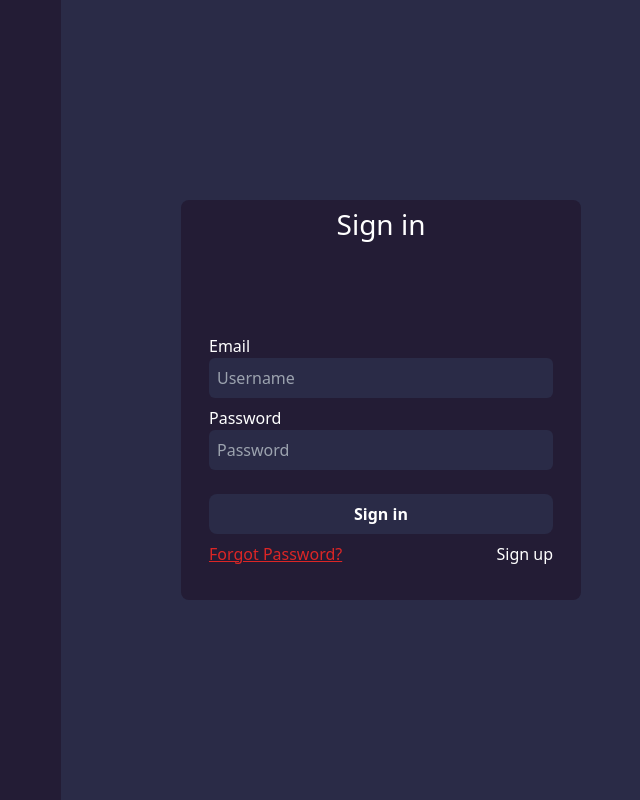
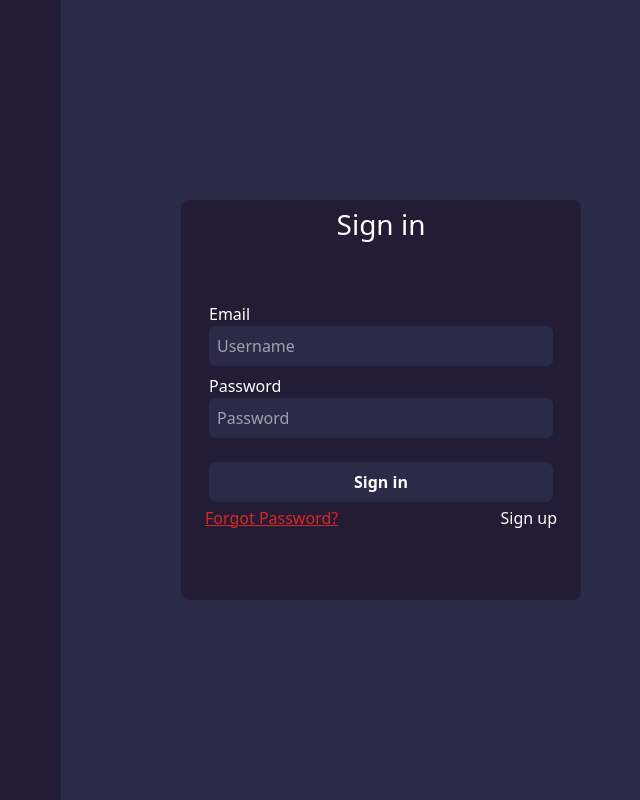
Before and after one commit to Xsromovsky/react-todo-app, a React (Create React App) app: page / in a window 1280 px wide. Shown: the whole page, without its empty margins (579-1219 px from the left). Built offline with nearby package versions, Linux system fonts and the light colour scheme.

Commit message:
fixed sign up and login form

```diff
--- a/src/components/DialogModal.tsx
+++ b/src/components/DialogModal.tsx
@@ -17,6 +17,7 @@ const DialogModal = (props: Props) => {
 
 type ContentProps = {
   title: string;
+  description?: string;
   children: React.ReactNode;
   contentClassname?: string;
   overlayClassname?: string;
@@ -27,12 +28,10 @@ function ModalContent(props: ContentProps) {
     <Dialog.Portal>
       <Dialog.Overlay className={props.overlayClassname}>
         <Dialog.Content className={props.contentClassname}>
-          <Dialog.Title
-            className="flex justify-center mt-1"
-            id="create-task-title"
-            title={props.title}
-            />
           <div className="m-4">
+            <Dialog.Title className="">{props.title}</Dialog.Title>
+            <Dialog.Description>{props.description}</Dialog.Description>
+
             {props.children}
           </div>
         </Dialog.Content>
--- a/src/components/FormComponent.tsx
+++ b/src/components/FormComponent.tsx
@@ -16,6 +16,7 @@ type FormControlInputProps = {
   controlClassname?: string;
   isRequired: boolean;
   type: string;
+  onChange?: (event: React.ChangeEvent<HTMLInputElement>) => void;
 };
 
 function FormControlInput(props: FormControlInputProps) {
@@ -26,6 +27,7 @@ function FormControlInput(props: FormControlInputProps) {
         className={props.controlClassname}
         required={props.isRequired}
         type={props.type}
+        onChange={props.onChange}
       />
     </Form.Control>
   );
@@ -38,8 +40,12 @@ type FormFieldProps = {
   labelMessageClassname?: string;
   useLabel?: boolean;
   useMessage?: boolean;
+  useSecondMessage?: boolean;
   labelName?: string;
   messageName?: string;
+  secondMessageName?: string
+  messageMatch?: string;
+  secondMessageMatch?: string;
 };
 
 function FormField(props: FormFieldProps) {
@@ -49,6 +55,7 @@ function FormField(props: FormFieldProps) {
       <div className={props.labelMessageClassname}>
         {props.useLabel && <Form.Label>{props.labelName || 'label'}</Form.Label>}
         {props.useMessage && <Form.Message match={"valueMissing"} className="text-red-500">{props.messageName || 'Message'}</Form.Message>}
+        {props.useSecondMessage && <Form.Message match={"typeMismatch"} className="text-red-500">{props.secondMessageName || 'Message'}</Form.Message>}
       </div>
       {props.children}
     </Form.Field>
--- a/src/components/RegisterComponent.tsx
+++ b/src/components/RegisterComponent.tsx
@@ -1,17 +1,49 @@
-import React from "react";
+import React, { useState } from "react";
 import DialogModal from "./DialogModal";
 import { Dialog } from "@radix-ui/themes";
 import FormComponent from "./FormComponent";
 import { Cross1Icon } from "@radix-ui/react-icons";
+import useAuthContext from "../hooks/useAuthContext";
 
 type Props = {};
 
 const RegisterComponent = (props: Props) => {
+  const [password, setPassword] = useState("");
+  const [confirmPassword, setConfirmPassword] = useState("");
+  const authContext = useAuthContext();
+
+  const handleChangePassword = (event: React.ChangeEvent<HTMLInputElement>) => {
+    setPassword(event.target.value);
+    console.log(password);
+  };
+
+  const handleChangeConfirmPassword = (
+    event: React.ChangeEvent<HTMLInputElement>
+  ) => {
+    setConfirmPassword(event.target.value);
+    console.log(confirmPassword);
+  };
+
+  const passwordMatchHandler = (event: React.FormEvent<HTMLFormElement>) => {
+    event.preventDefault();
+    if (password !== confirmPassword) {
+      alert("Password mismatch");
+      setPassword("");
+      setConfirmPassword("");
+    } else {
+      const form = new FormData(event.currentTarget);
+      const email = form.get("email") as string;
+      const username = form.get("username") as string;
+      authContext.signup(username, password, email);
+    }
+    console.log("register user");
+  };
+
   return (
     <>
       <DialogModal>
         <DialogModal.Button asChild>
-            <button>Sign up</button>
+          <span>Sign up</span>
         </DialogModal.Button>
         <DialogModal.Content
           title="Sign up"
@@ -19,9 +51,9 @@ const RegisterComponent = (props: Props) => {
           contentClassname="relative bg-[#231c35]  w-[450px] h-[500px] p-2 rounded-lg text-white"
         >
           <Dialog.Close>
-            <Cross1Icon className="absolute top-2 right-2 cursor-pointer size-[25px]"/>
+            <Cross1Icon className="absolute top-2 right-2 cursor-pointer size-[25px]" />
           </Dialog.Close>
-           <FormComponent className="  " handler={()=>{}}>
+          <FormComponent className="" handler={passwordMatchHandler}>
             <div className="flex flex-col space-y-3 flex-1">
               <FormComponent.Field
                 name="username"
@@ -43,8 +75,10 @@ const RegisterComponent = (props: Props) => {
                 name="email"
                 useLabel
                 useMessage
+                useSecondMessage
                 labelName="Email"
                 messageName="Enter your email"
+                secondMessageName="Please provide valid email"
                 fieldClassname="flex flex-col w-full"
                 labelMessageClassname="flex justify-between"
               >
@@ -68,6 +102,7 @@ const RegisterComponent = (props: Props) => {
                   isRequired
                   type="password"
                   placeholder="Password"
+                  onChange={handleChangePassword}
                   controlClassname="p-2 rounded bg-[#2a2b47] focus:outline-none focus:border-[#6e5774] focus:ring-[#6e5774] focus:ring-2"
                 />
               </FormComponent.Field>
@@ -84,23 +119,19 @@ const RegisterComponent = (props: Props) => {
                   isRequired
                   type="password"
                   placeholder="Confirm Password"
+                  onChange={handleChangeConfirmPassword}
                   controlClassname="p-2 rounded bg-[#2a2b47] focus:outline-none focus:border-[#6e5774] focus:ring-[#6e5774] focus:ring-2"
                 />
               </FormComponent.Field>
-            <Dialog.Close >
-              <FormComponent.Submit className="mt-4">
-                <button className="p-1 w-full py-2 font-bold rounded-lg bg-[#2a2b47] hover:bg-[#484564]">
-                  Sign up
-                </button>
+              <Dialog.Close>
+                <FormComponent.Submit className="mt-4 p-1 w-full py-2 font-bold rounded-lg bg-[#2a2b47] hover:bg-[#484564]">
+                  <span className="">Sign up</span>
                 </FormComponent.Submit>
               </Dialog.Close>
-
-
             </div>
           </FormComponent>
         </DialogModal.Content>
       </DialogModal>
-
     </>
   );
 };
--- a/src/components/TodoCreate.tsx
+++ b/src/components/TodoCreate.tsx
@@ -2,7 +2,6 @@ import React, { useContext, useState } from "react";
 import * as Dialog from "@radix-ui/react-dialog";
 import DialogModal from "./DialogModal";
 import TodosContext from "../contexts/TodoContext";
-import { Outlet, useNavigate } from "react-router-dom";
 
 type Props = {};
 
@@ -10,15 +9,18 @@ const TodoCreate = (props: Props) => {
   const [title, setTitle] = useState("");
   const [description, setDescription] = useState("");
   const todosContext = useContext(TodosContext);
-  const navigate = useNavigate();
 
   const handleChangeInput = (event: React.ChangeEvent<HTMLInputElement>) => {
     setTitle(event.target.value);
+    console.log(title);
+
   };
   const handleChangeTextArea = (
     event: React.ChangeEvent<HTMLTextAreaElement>
   ) => {
     setDescription(event.target.value);
+    console.log(description);
+
   };
   const handleSubmit = (event: React.FormEvent) => {
     // event.preventDefault();
@@ -38,6 +40,7 @@ const TodoCreate = (props: Props) => {
         </DialogModal.Button>
         <DialogModal.Content
           title="Create new Task"
+          description="Add a new task here"
           contentClassname="relative bg-[#231c35]  w-4/12 p-2 rounded-lg text-white"
           overlayClassname="fixed inset-0 bg-black bg-opacity-50 flex justify-center items-center text-white"
         >
--- a/src/contexts/AuthContext.tsx
+++ b/src/contexts/AuthContext.tsx
@@ -11,6 +11,7 @@ type UserData = {
 
 type Auth = {
   login: (email: string, password: string) => Promise<void>;
+  signup: (username: string, password: string, email: string) => Promise<void>;
   logout: () => Promise<void>;
   fetchProfileData: () => Promise<void>;
   accessToken: string | null,
@@ -64,7 +65,20 @@ function AuthProvider(props: AuthProviderProps) {
   };
 
   const signup = async (username: string, password: string, email: string)=>{
+    try{
+        console.log(`username: ${username}, password: ${password}, email: ${email}`);
 
+        const response = await axios.post('/user/signup', {username, password, email})
+        if(response.status === 200){
+            console.log("signup successful");
+            alert("success");
+
+        }
+
+    }catch(error) {
+        console.log('signing up failed: ', error);
+
+    }
   }
 
 
@@ -83,7 +97,7 @@ function AuthProvider(props: AuthProviderProps) {
   }
 
   return (
-    <AuthContext.Provider value={{ login, logout, fetchProfileData, isAuthenticated, accessToken, user}}>
+    <AuthContext.Provider value={{ login, logout, fetchProfileData, signup, isAuthenticated, accessToken, user}}>
       {props.children}
     </AuthContext.Provider>
   );
--- a/src/instances/axiosInstance.ts
+++ b/src/instances/axiosInstance.ts
@@ -26,7 +26,7 @@ instance.interceptors.response.use(
             originalRequest._retry = true;
             try {
                 const refreshToken = localStorage.getItem('refreshToken');
-                const response = await axios.post('http://localhost:3100/user/refresh_token', { refreshToken });
+                const response = await instance.post('/user/refresh_token', { refreshToken });
                 localStorage.setItem('accessToken', response.data.accessToken);
                 instance.defaults.headers.common['Authorization'] = `Bearer ${response.data.accessToken}`;
 
--- a/src/pages/LoginPage.tsx
+++ b/src/pages/LoginPage.tsx
@@ -19,22 +19,12 @@ const LoginPage = (props: Props) => {
     const password = form.get("password") as string;
 
     try {
-      // const response = await axios.post("http://localhost:3100/user/login", {
-      //   email,
-      //   password,
-      // });
-
-      // if (response.status === 200) {
-
-      //   navigate("/home");
-      // } else {
-      //   alert("Login failed: " + response.data);
-      // }
-      authContext.login(email, password)
+      authContext.login(email, password);
     } catch (error) {
       console.error("There was a problem with the login request:", error);
       alert("An error occurred. Please try again.");
     }
+    console.log("login user");
   };
 
   return (
@@ -42,10 +32,10 @@ const LoginPage = (props: Props) => {
       <div className="flex justify-end">
         <div className="w-[50%] bg-[#2a2b47] h-screen flex justify-center items-center">
           <div className=" bg-[#231c35] h-[400px] w-[400px] text-white rounded-lg">
+            <div className="flex flex-col w-full h-full items-center">
               <h3 className="flex justify-center mt-2">Sign in</h3>
-            <div className="flex w-full h-full justify-center items-center ">
               <FormComponent
-                className="p-1 w-full h-full flex flex-col items-center "
+                className="p-1 w-full  mt-5 flex flex-col items-center "
                 handler={handleNavigate}
               >
                 <div className="h-full space-y-2 w-full px-4 flex flex-col justify-center items-center caret-white">
@@ -86,7 +76,10 @@ const LoginPage = (props: Props) => {
                       Sign in
                     </span>
                   </FormComponent.Submit>
-                  <div className="flex w-full justify-between items-center">
+                </div>
+              </FormComponent>
+
+              <div className="flex justify-between w-full px-4">
                 <Link
                   to={"/forgot-password"}
                   className="text-red-600 hover:text-red-500"
@@ -97,8 +90,6 @@ const LoginPage = (props: Props) => {
                 <RegisterComponent />
               </div>
             </div>
-              </FormComponent>
-            </div>
           </div>
         </div>
       </div>
```
Lines whose indentation alone changed are shown as unchanged.
